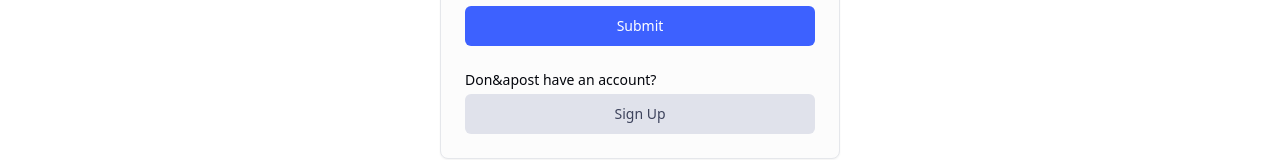
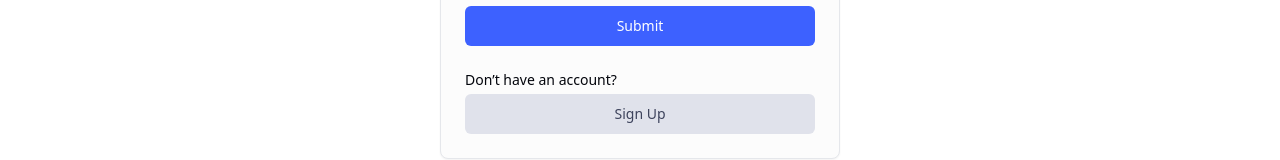
Before and after one commit to moh1t-do/url-shortner, a Next.js app in the folder client/: page /signin in a window 1280 px wide. Shown: the part 464-624 px from the top of the page. Built offline with nearby package versions, Linux system fonts and the light colour scheme; no server answers.

Commit message:
style: sign in page

```diff
--- a/client/src/app/(auth)/signin/page.tsx
+++ b/client/src/app/(auth)/signin/page.tsx
@@ -70,7 +70,7 @@ export default function Signin() {
         </form>
         <CardFooter>
           <div className="flex flex-col w-full gap-1">
-            <p className="text-sm">Don&apost have an account?</p>
+            <p className="text-sm">Don&rsquo;t have an account?</p>
             <Button variant="secondary" onClick={() => {
               router.push('/signup')
             }}>
```
